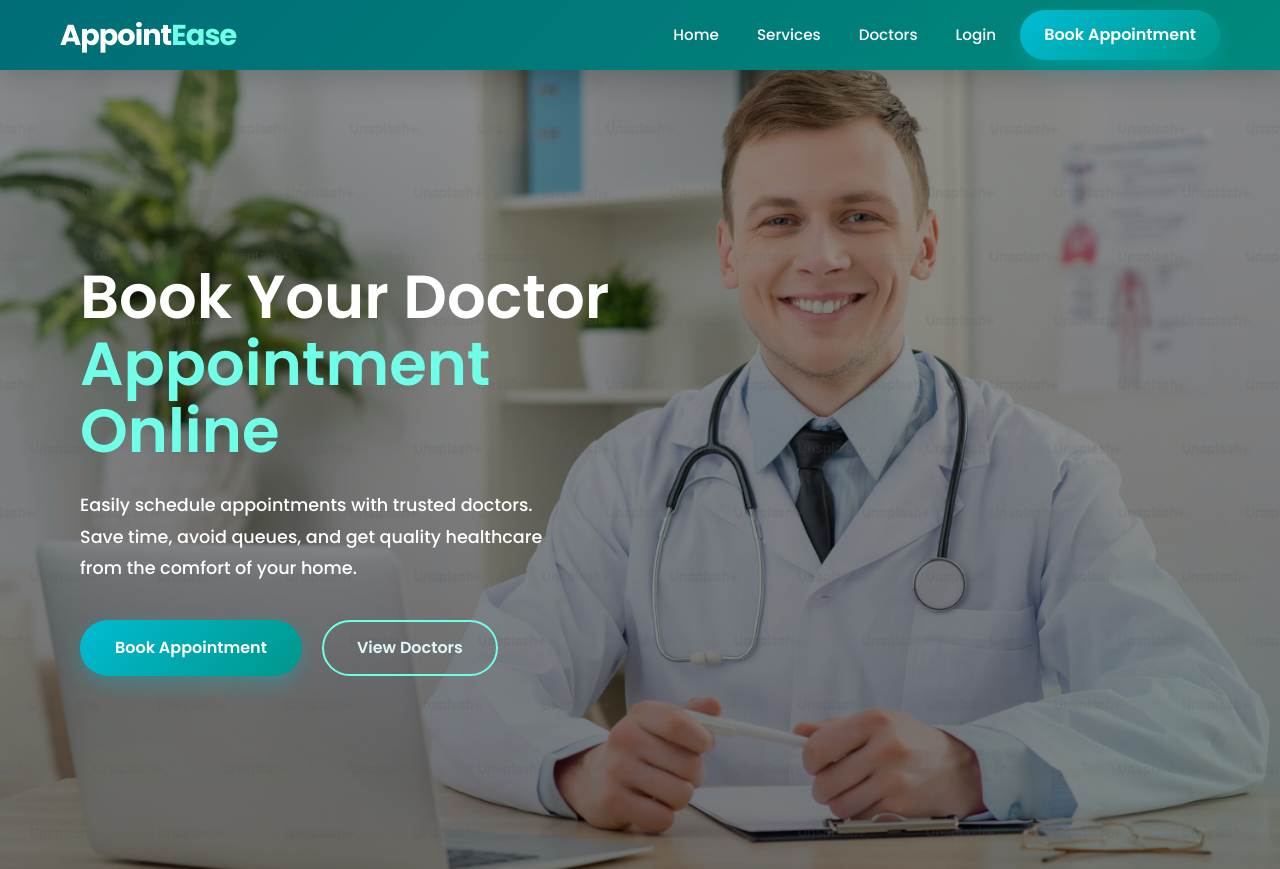
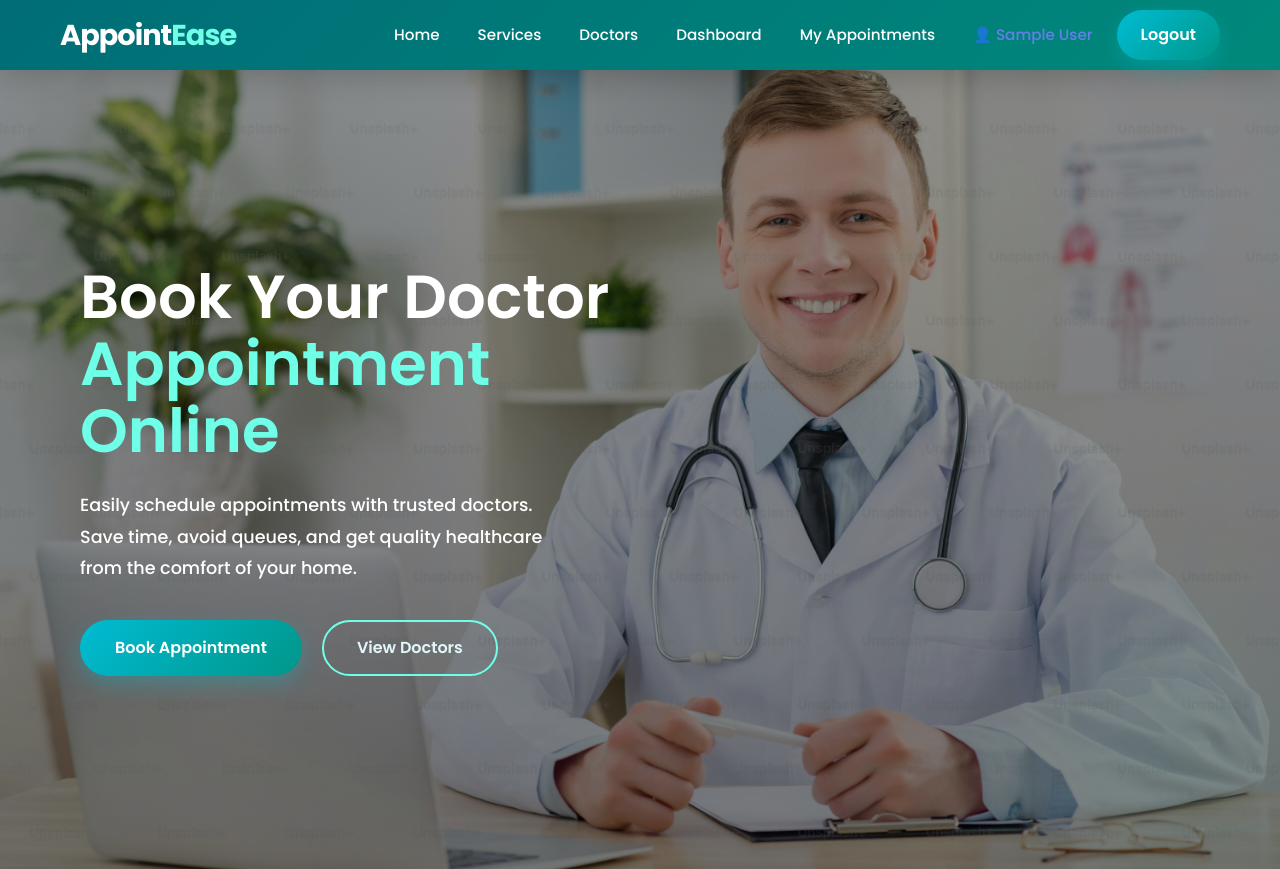
Before and after one commit to DivyaAhire11/AppointEase, a PHP site: page /index.php in a window 1280 px wide. Shown: the top 869 px of the page. Run offline with PHP 8.4, Linux system fonts and the light colour scheme; the visitor is signed in with stand-in values (Sample User, id 1).

Commit message:
For Login Page

```diff
--- a/Includes/navbar.php
+++ b/Includes/navbar.php
@@ -1,13 +1,28 @@
+<?php
+if (session_status() === PHP_SESSION_NONE) {
+    session_start();
+}
+$isLoggedIn = isset($_SESSION['user_id']);
+?>
+
 <nav class="navbar">
     <div class="logo">Appoint<span>Ease</span></div>
 
-    <img src="images/menu.png" alt="Menu" class="lines" id="menuIcon">
+    <img src="/AppointEase/images/menu.png" alt="Menu" class="lines" id="menuIcon">
 
     <ul class="menu" id="menu">
         <li><a href="/AppointEase/index.php" class="nav-link">Home</a></li>
         <li><a href="/AppointEase/Pages/Services/services.php" class="nav-link">Services</a></li>
         <li><a href="/AppointEase/Pages/Doctors/doctors.php" class="nav-link">Doctors</a></li>
-        <li><a href="/AppointEase/Pages/Login/login.php" class="nav-link">Login</a></li>
-        <li><a href="/AppointEase/Pages/bookAppoint.php" class="btn-primary nav-btn">Book Appointment</a></li>
+
+        <?php if ($isLoggedIn): ?>
+            <li><a href="/AppointEase/Pages/dashboard.php" class="nav-link">Dashboard</a></li>
+            <li><a href="/AppointEase/Pages/my_appointments.php" class="nav-link">My Appointments</a></li>
+            <li><span class="nav-link" style="color: #667eea; cursor: default;">👤 <?php echo htmlspecialchars($_SESSION['user_name']); ?></span></li>
+            <li><a href="/AppointEase/actions/logout.php" class="btn-primary nav-btn" style="background: #dc3545;">Logout</a></li>
+        <?php else: ?>
+            <li><a href="/AppointEase/Pages/Login/login.php" class="nav-link">Login</a></li>
+            <li><a href="/AppointEase/Pages/bookAppoint.php" class="btn-primary nav-btn">Book Appointment</a></li>
+        <?php endif; ?>
     </ul>
 </nav>
```
Also changed, not shown: actions/logout.php (+6 -1 lines), actions/getDoctors.php (deleted).
